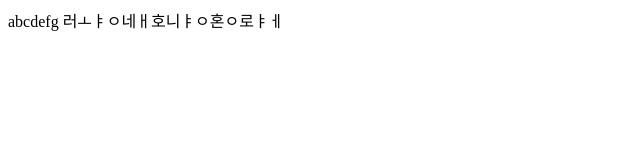
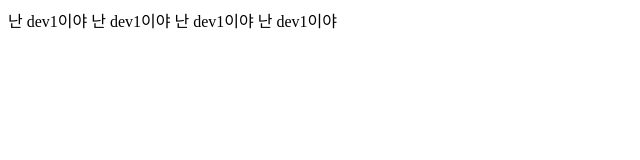
Before and after one commit to rjtrnd1/test, a plain HTML site: page gitPrac1/web/index.html in a window 1280 px wide. Shown: the whole page, without its empty margins (0-640 px from the left). Drawn offline with Linux system fonts and the light colour scheme.

Commit message:
난 dev1이야

```diff
--- a/gitPrac1/web/index.html
+++ b/gitPrac1/web/index.html
@@ -5,8 +5,9 @@
 <title>Insert title here</title>
 </head>
 <body>
-abcdefg
-
-러ㅗㅑㅇ네ㅐ호니ㅑㅇ혼ㅇ로ㅑㅔ
+난 dev1이야
+난 dev1이야
+난 dev1이야
+난 dev1이야
 </body>
 </html>
```
